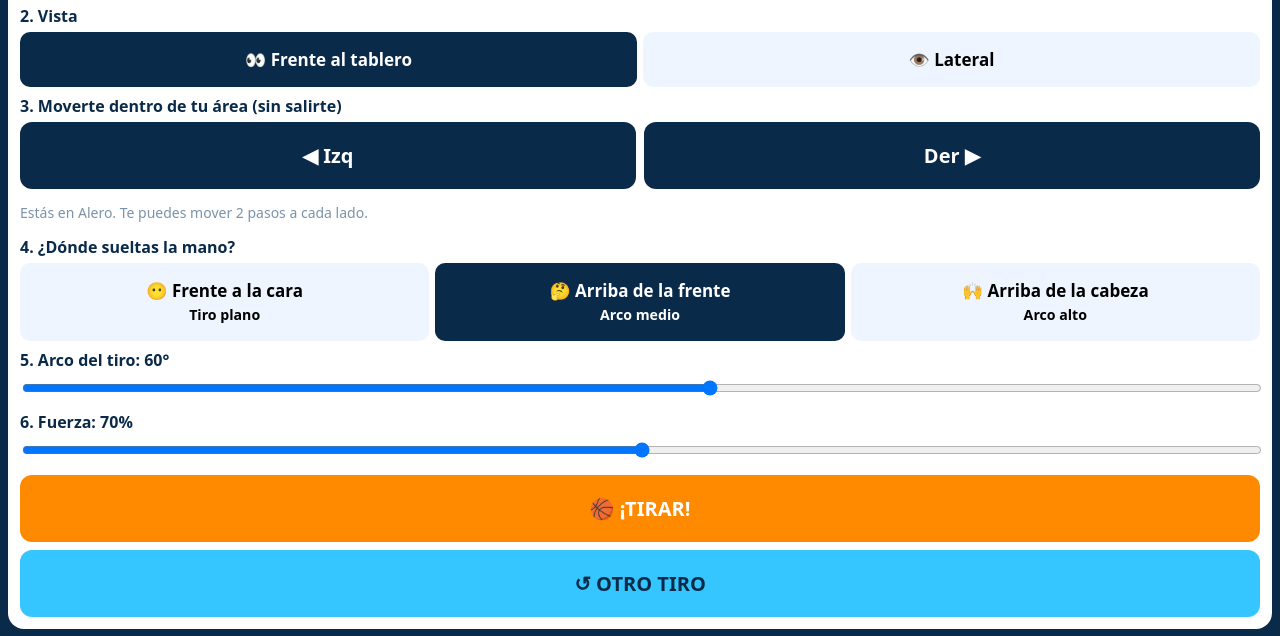
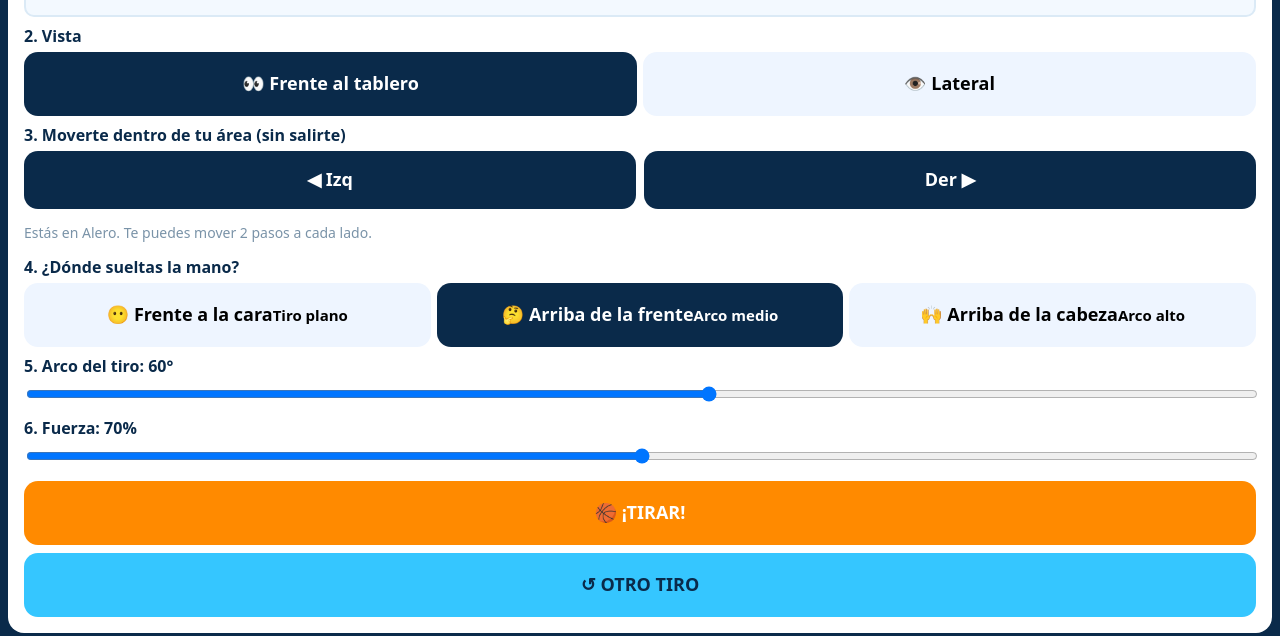
Before and after one commit to Mikevrags/SIAL_TIRO, a plain HTML site: page Index.html in a window 1280 px wide. Shown: the part 684-1320 px from the top of the page. Drawn offline with Linux system fonts and the light colour scheme.

Commit message:
Enhance button styles and layout in Index.html
Added styles for button heights and layout adjustments.

```diff
--- a/Index.html
+++ b/Index.html
@@ -23,6 +23,35 @@ canvas{width:100%;height:340px;background:#87ceeb;border-radius:12px;display:blo
 #msg{font-weight:900;font-size:21px;text-align:center;min-height:28px;margin-top:6px}
 .hint{font-size:14px;color:#7a93a8}
 input[type=range]{padding:0}
+ /* --- PARCHE BOTONES ALTOS + REDISTRIBUIR --- */
+html,body{height:100%;margin:0}
+body{min-height:100dvh;display:flex;flex-direction:column}
+body > *{flex:0 0 auto}
+main,.container,.app,.wrap{flex:1 !important;display:flex !important;flex-direction:column !important;gap:14px !important;justify-content:space-between !important;padding-bottom:14px !important}
+/* Todos los botones más altos */
+button,.btn,a.button,input[type="button"],input[type="submit"]{
+  min-height:64px !important;
+  padding:18px 14px !important;
+  font-size:18px !important;
+  line-height:1.2 !important;
+  border-radius:14px !important;
+  display:flex !important;
+  align-items:center !important;
+  justify-content:center !important;
+}
+
+/* Los 3 de arriba Calcular / Historial / Tabla */
+button:first-child{ min-height:56px !important; }
+
+/* Botones grandes principales */
+#btnCalcular,.btn-calcular,.btn-guardar,.btn-excel{
+  min-height:72px !important;
+  font-size:20px !important;
+  font-weight:800 !important;
+}
+
+/* Cronómetro y tarjetas con más aire */
+.card,.box,.panel{padding:16px !important;gap:12px !important}
 </style>
 </head>
 <body>
```
